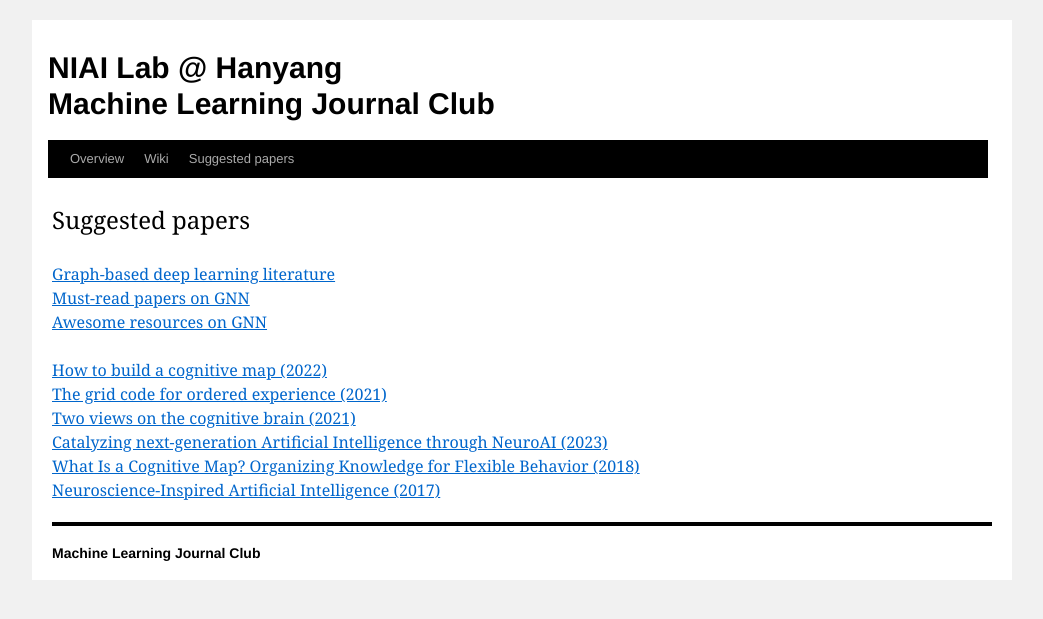
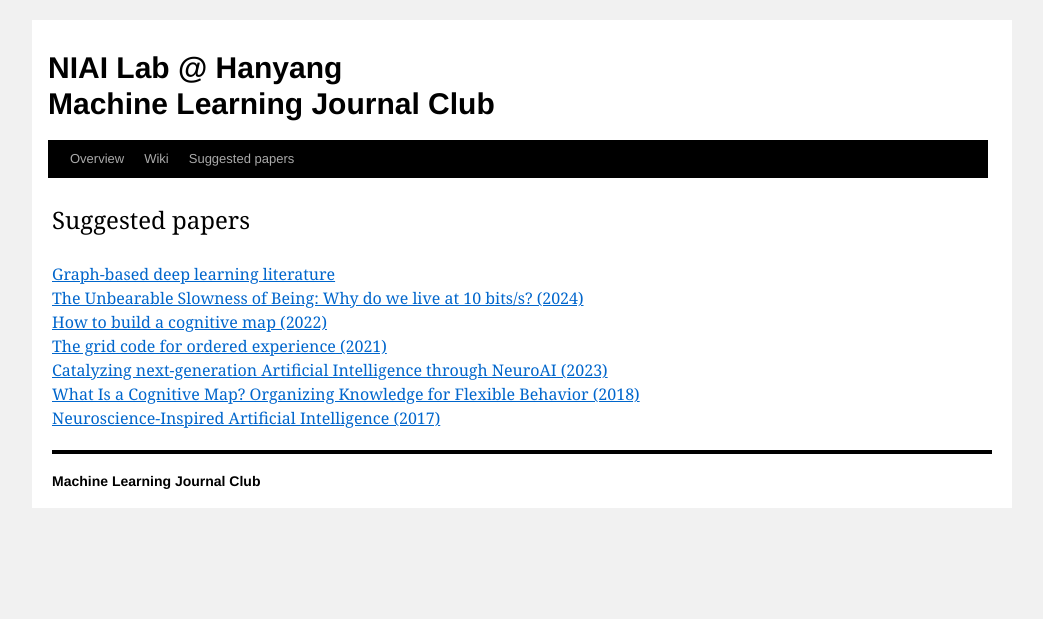
Before and after one commit to niai-lab/GraphML-JC, a Jekyll site: the page built from suggested_reading.html, in a window 1280 px wide. Shown: the top 619 px of the page, without its empty margins (118-1161 px from the left). Built offline with Jekyll 4.4.1, drawn with Linux system fonts in a browser that asks for light colours.

Commit message:
Update suggested_reading.html

```diff
--- a/suggested_reading.html
+++ b/suggested_reading.html
@@ -10,12 +10,10 @@ title: Suggested papers
   </p>
 
   <p><a href="https://github.com/naganandy/graph-based-deep-learning-literature">Graph-based deep learning literature</a><br />
-    <a href="https://github.com/thunlp/GNNPapers">Must-read papers on GNN</a><br />
-    <a href="https://github.com/GRAND-Lab/Awesome-Graph-Neural-Networks">Awesome resources on GNN</a><br /><br />
 
+    <a href="https://arxiv.org/abs/2408.10234">The Unbearable Slowness of Being: Why do we live at 10 bits/s? (2024)</a><br />
     <a href="https://www.nature.com/articles/s41593-022-01153-y">How to build a cognitive map (2022)</a><br />
     <a href="https://www.nature.com/articles/s41583-021-00499-9">The grid code for ordered experience (2021)</a><br />
-    <a href="https://www.nature.com/articles/s41583-021-00448-6">Two views on the cognitive brain (2021)</a><br />
     <a href="https://www.nature.com/articles/s41467-023-37180-x">Catalyzing next-generation Artificial Intelligence through NeuroAI (2023)</a><br />
     <a href="https://www.cell.com/neuron/pdf/S0896-6273(18)30856-0.pdf">What Is a Cognitive Map?
 Organizing Knowledge for Flexible Behavior (2018)</a><br />
```
